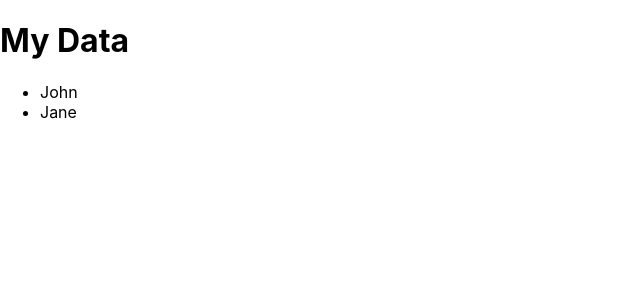
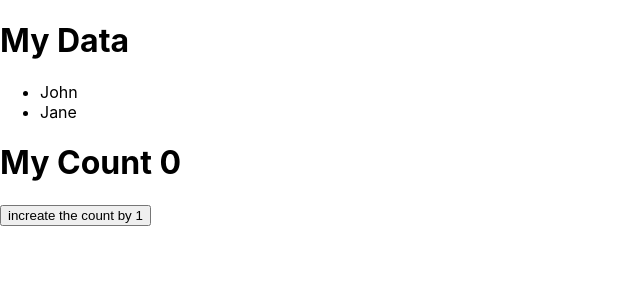
Before and after one commit to dbvu99/CTD-useEffect-demos, a React (Create React App) app: page / in a window 1280 px wide. Shown: the top 300 px of the page, without its empty margins (0-640 px from the left). Built offline with nearby package versions, Linux system fonts and the light colour scheme.

Commit message:
demo of depency

```diff
--- a/src/App.js
+++ b/src/App.js
@@ -1,9 +1,10 @@
 import logo from "./logo.svg"
 import "./App.css"
 import MyComponent from "./MyComponent"
+import UseEffect2Component from "./UseEffect2Component"
 
 function App() {
-  return <MyComponent />
+  return <UseEffect2Component />
 }
 
 export default App
--- /dev/null
+++ b/src/UseEffect2Component.js
@@ -0,0 +1,42 @@
+import React from "react"
+import { useState } from "react"
+import { useEffect } from "react"
+
+function UseEffect2Component() {
+  const [data, setData] = useState([])
+  const [loadingData, setLoadingData] = useState(true)
+  const [count, setCount] = useState(0)
+
+  useEffect(() => {
+    console.log("hey I am running")
+    setTimeout(() => {
+      const fakeData = [
+        { id: 1, name: "John" },
+        { id: 2, name: "Jane" },
+      ]
+
+      setData(fakeData)
+      setLoadingData(false)
+    }, 2000)
+  }, [count])
+
+  const increaseCountByOne = () => {
+    setCount(count + 1)
+  }
+
+  return (
+    <div>
+      <h1>My Data</h1>
+      <ul>
+        {loadingData && <li>Loading data...</li>}
+        {data.map((item) => (
+          <li key={item.id}>{item.name}</li>
+        ))}
+      </ul>
+      <h1>My Count {count}</h1>
+      <button onClick={increaseCountByOne}>increate the count by 1</button>
+    </div>
+  )
+}
+
+export default UseEffect2Component
```
